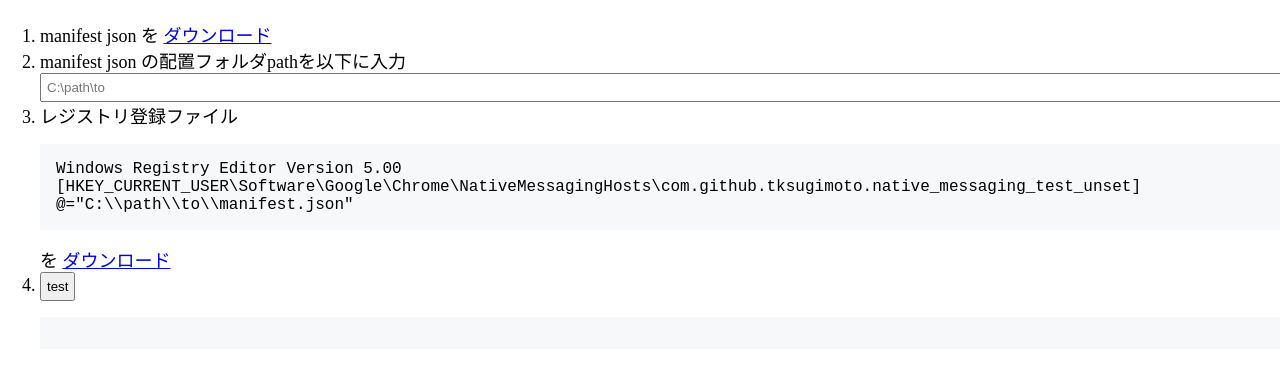
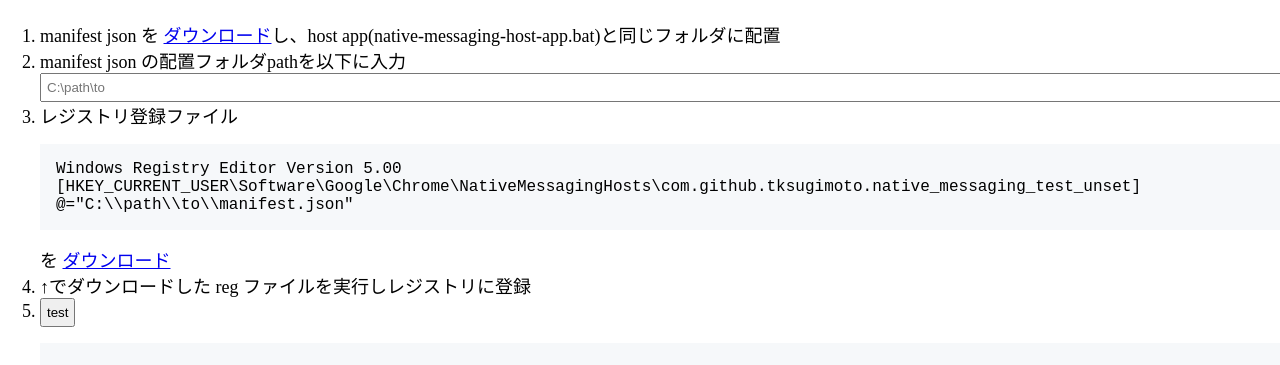
Before and after one commit to tksugimoto/chrome-extension_native-messaging-sample, a browser extension: page chrome-extension/setup/index.html in a window 1280 px wide. Shown: the part 79-444 px from the top of the page. Drawn offline with Linux system fonts and the light colour scheme.

Commit message:
feat: 初期設定手順の説明を追加

```diff
--- a/chrome-extension/setup/index.html
+++ b/chrome-extension/setup/index.html
@@ -28,7 +28,7 @@
 		初期設定
 	</h1>
 	<ol>
-		<li>manifest json を <a id="manifest-json-download-link">ダウンロード</a></li>
+		<li>manifest json を <a id="manifest-json-download-link">ダウンロード</a>し、host app(native-messaging-host-app.bat)と同じフォルダに配置</li>
 		<li>
 			manifest json の配置フォルダpathを以下に入力<br>
 			<input id="dirPath" placeholder="C:\path\to">
@@ -38,6 +38,7 @@
 			<pre><code id="reg-content"></code></pre>
 			を <a id="reg-download-link">ダウンロード</a>
 		</li>
+		<li>↑でダウンロードした reg ファイルを実行しレジストリに登録</li>
 		<li>
 			<button type="button" id="test">test</button>
 			<pre id="test-output"></pre>
```
